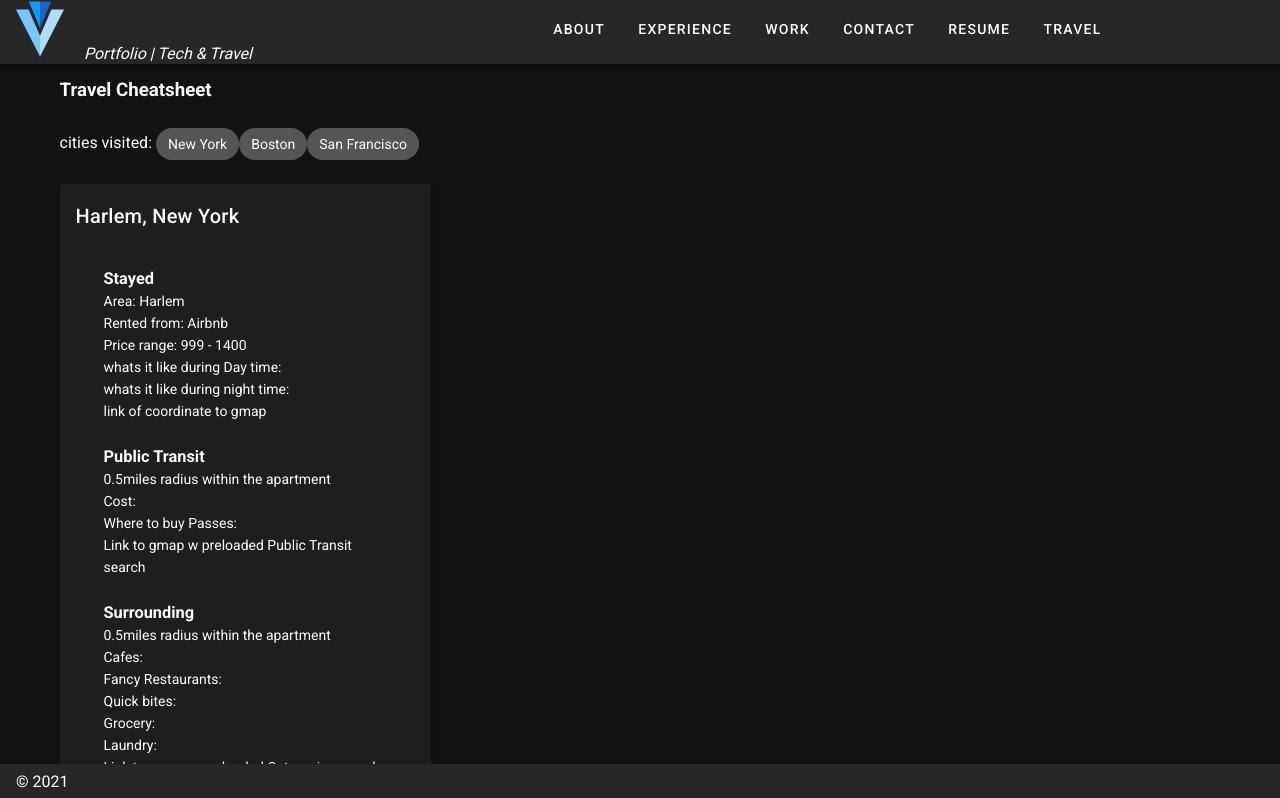
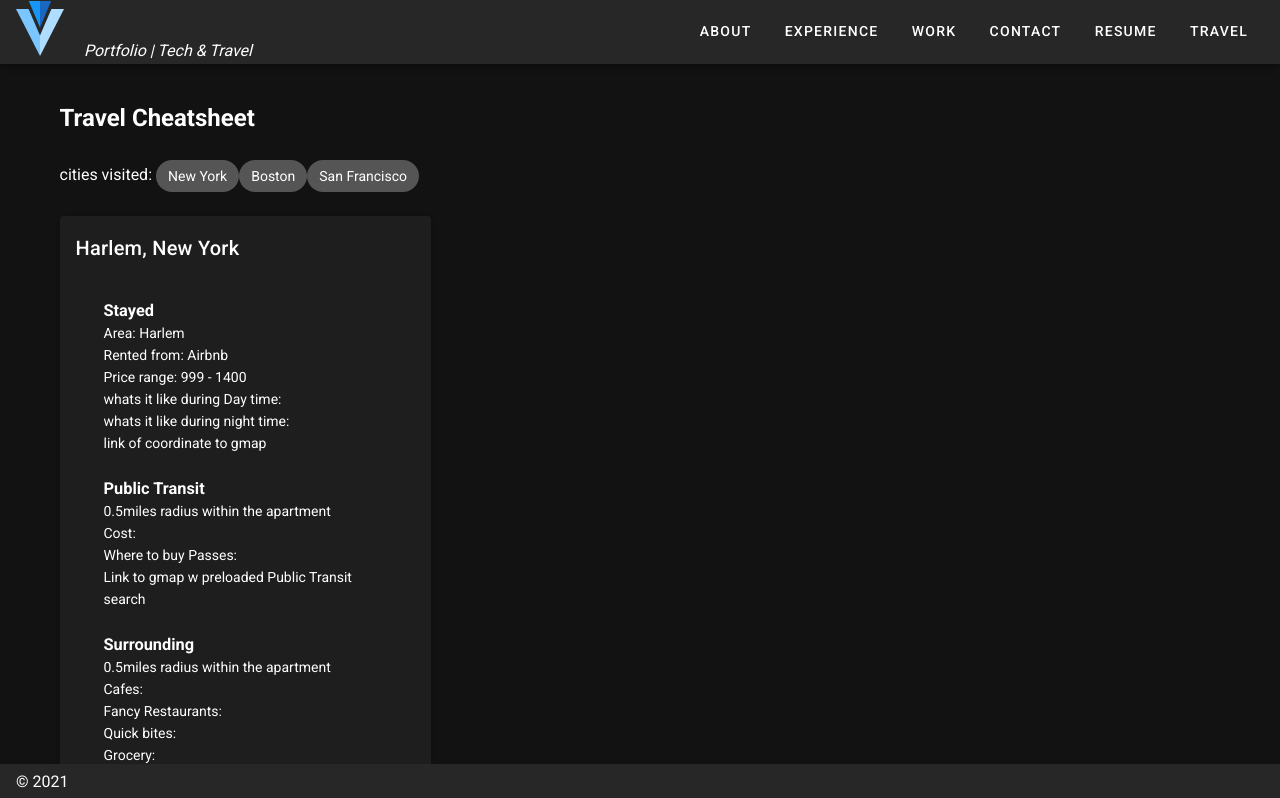
Before and after one commit to rlynjb/wandrrdev, a Nuxt app: page /wandering in a window 1280 px wide. Shown: the top 798 px of the page. Built offline with nearby package versions, Linux system fonts and the light colour scheme.

Commit message:
adjust logo

```diff
--- a/components/VuetifyLogo.vue
+++ b/components/VuetifyLogo.vue
@@ -8,8 +8,8 @@
 
 <style>
 .VuetifyLogo {
-  height: 180px;
-  width: 180px;
+  height: auto;
+  width: 3em;
   transform: rotateY(560deg);
   animation: turn 3.5s ease-out forwards 1s;
 }
--- a/layouts/default.vue
+++ b/layouts/default.vue
@@ -13,7 +13,7 @@
         </v-col>
 
         <v-col cols="12" sm="12" md="7"
-          class="pt-3">
+          class="pt-3 text-right">
           <v-item-group>
             <v-btn depressed>
               About
@@ -64,10 +64,6 @@ export default {
 </script>
 
 <style>
-.Header-logo {
-  width: 3em;
-  height: 60px !important;
-}
 .Header-logoText {
   line-height: 0.8;
 }
--- a/pages/wandering.vue
+++ b/pages/wandering.vue
@@ -1,6 +1,6 @@
 <template>
 <div>
-  <h3>Travel Cheatsheet</h3>
+  <h2 class="mt-6">Travel Cheatsheet</h2>
   <v-row class="mt-3">
     <v-col>
       cities visited:
```
